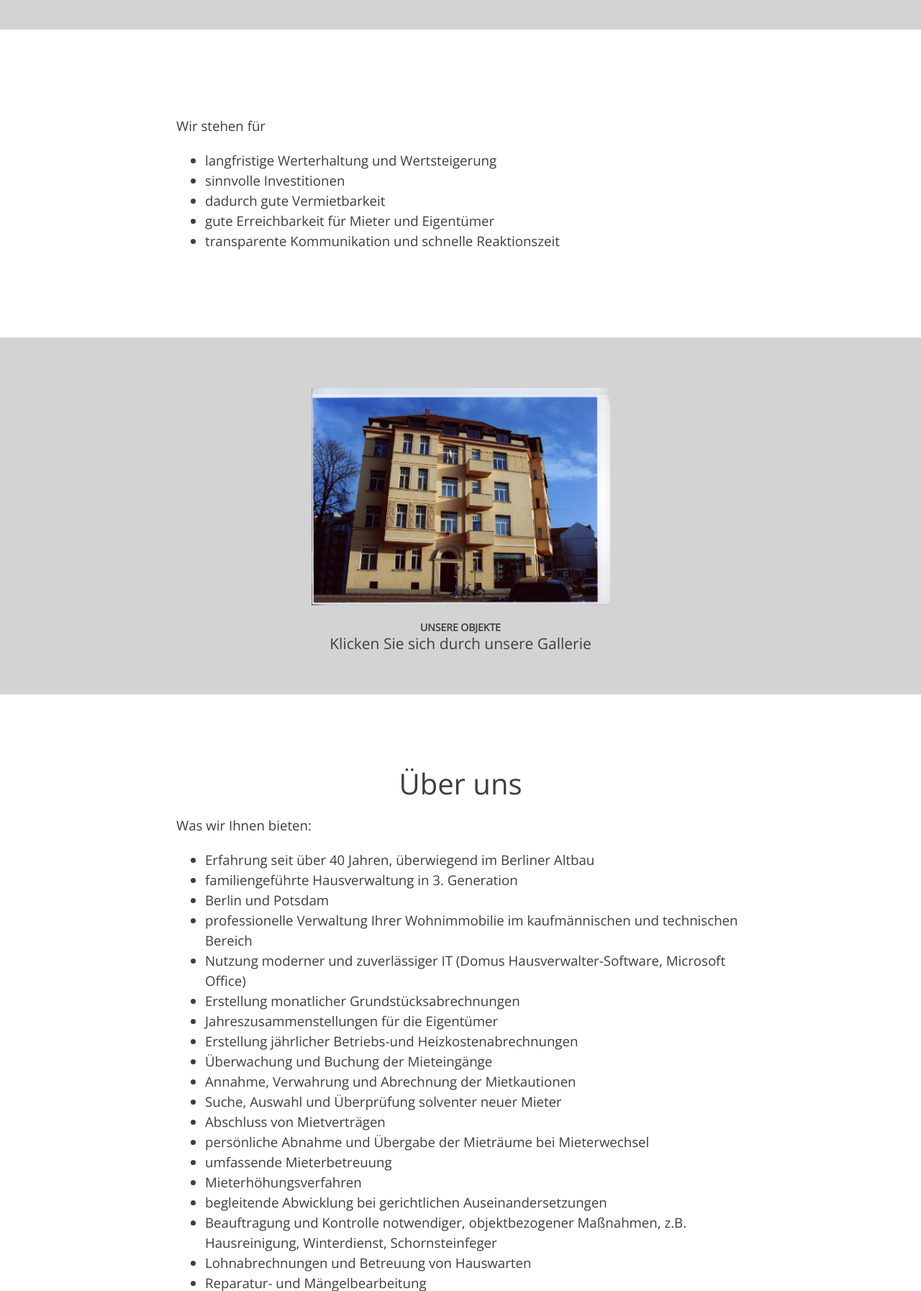
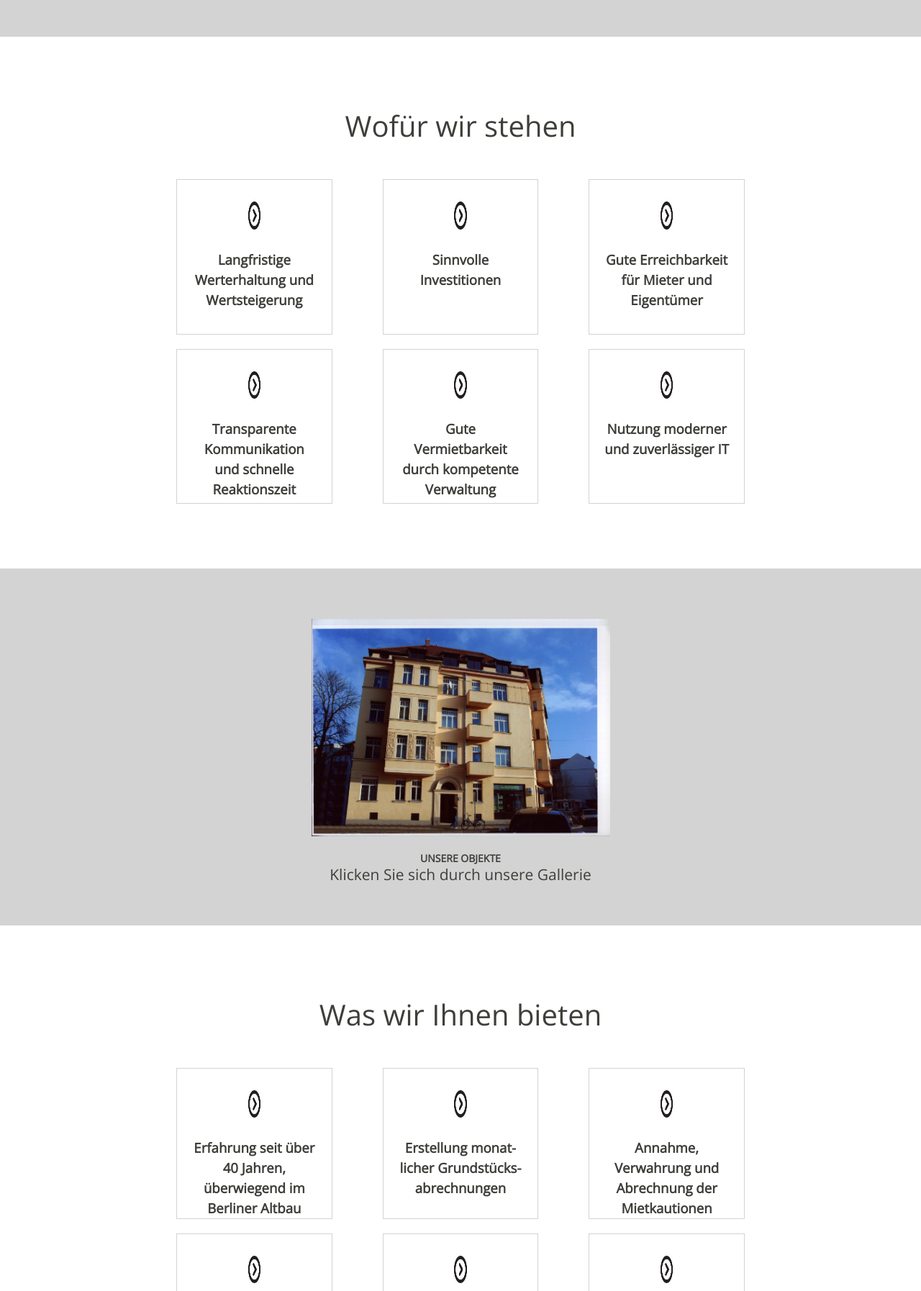
Before and after one commit to tlubitz/hv_lubitz, a Django app: page /hv_main/ in a window 1280 px wide. Shown: the part 748-2542 px from the top of the page at 72% size. Run offline with Django 3.2, Linux system fonts and the light colour scheme; some libraries are stand-ins or nearby versions.

Commit message:
adding images and constructing a prettier index; removing offers due to immoscout fuckups

```diff
--- a/hv_main/static/css/styles.css
+++ b/hv_main/static/css/styles.css
@@ -21,6 +21,7 @@ body {
 h1 {
     text-align:center;
     font-size: 30pt;
+    margin-bottom: 30px;
 }
 
 .subline {
@@ -227,6 +228,45 @@ img.hover-shadow {
   transition: 0.3s;
 }
 
+/* Image gallery used as lightbox (modal) END */
 
+.immo_iframe {
+    text-align:center;
+}
 
-/* Image gallery used as lightbox (modal) END */
+.stand_for {
+    font-weight:bold;
+    border:solid;
+    border-color:lightgrey;
+    border-width:1px;
+    padding:10px;
+    padding-left: 20px;
+    padding-right: 20px;
+    height:50%;
+    text-align:center;
+}
+
+.stand_for_small {
+    font-weight:bold;
+    border:solid;
+    border-color:lightgrey;
+    border-width:1px;
+    padding:10px;
+    padding-left: 20px;
+    padding-right: 20px;
+    height:14%;
+    text-align:center;
+    hyphens:  manual;
+}
+
+.bullet-point {
+    width:10%;
+    height:20%;
+    display:block;
+    margin:auto;
+    margin-top:20px;
+}
+
+.row {
+    margin-bottom: 30px;
+}
--- a/hv_main/templates/base_generic.html
+++ b/hv_main/templates/base_generic.html
@@ -4,13 +4,14 @@
   {% block title %}<title>Hausverwaltung Lubitz</title>{% endblock %}
   <meta charset="utf-8">
   <meta name="viewport" content="width=device-width, initial-scale=1">
+  {% load static %}
+  <link rel="shortcut icon" href="{% static 'hv_main/images/icon.png' %}">
 
   <link href="https://fonts.googleapis.com/css?family=Open+Sans" rel="stylesheet">
   <link rel="stylesheet" href="https://stackpath.bootstrapcdn.com/bootstrap/4.1.3/css/bootstrap.min.css" integrity="sha384-MCw98/SFnGE8fJT3GXwEOngsV7Zt27NXFoaoApmYm81iuXoPkFOJwJ8ERdknLPMO" crossorigin="anonymous">
   <link href="https://cdnjs.cloudflare.com/ajax/libs/normalize/8.0.0/normalize.min.css" rel="stylesheet">
 
   <!-- Add additional CSS in static files -->
-  {% load static %}
   <link rel="stylesheet" href="{% static 'css/sandstone_bootstrap.css' %}">
   <link rel="stylesheet" href="{% static 'css/styles.css' %}">
 </head>
@@ -30,9 +31,11 @@
 	    <li class="nav-item active">
               <a class="nav-link" href="index">Home <span class="sr-only">(current)</span></a>
 	    </li>
+	    <!--
 	    <li class="nav-item">
               <a class="nav-link" href="offers">Aktuelle Angebote</a>
 	    </li>
+	    -->
 	    <li class="nav-item">
               <a class="nav-link" href="contact">Kontakt</a>
 	    </li>
--- a/hv_main/templates/index.html
+++ b/hv_main/templates/index.html
@@ -31,14 +31,41 @@
 <div class="row tube_row">
   <div class="col-sm-2"></div>
   <div class="col-sm-8">
-    <p>Wir stehen für</p>
-    <ul>
-      <li>langfristige Werterhaltung und Wertsteigerung</li>
-      <li>sinnvolle Investitionen</li>
-      <li>dadurch gute Vermietbarkeit</li>
-      <li>gute Erreichbarkeit für Mieter und Eigentümer</li>
-      <li>transparente Kommunikation und schnelle Reaktionszeit</li>
-    </ul>
+    <h1>Wofür wir stehen</h1>
+
+    <div class="row">
+      <div class="col-sm-4">
+	<p class="stand_for">
+	  <img class="bullet-point" src="{% static 'hv_main/images/bp.png' %}"><br>
+	  Langfristige Werterhaltung und Wertsteigerung
+	</p>
+	<p class="stand_for">
+	  <img class="bullet-point" src="{% static 'hv_main/images/bp.png' %}"><br>
+	  Transparente Kommunikation und schnelle Reaktionszeit
+	</p>
+      </div>
+      <div class="col-sm-4">
+	<p class="stand_for">
+	  <img class="bullet-point" src="{% static 'hv_main/images/bp.png' %}"><br>
+	  Sinnvolle Investitionen
+	</p>
+	<p class="stand_for">
+	  <img class="bullet-point" src="{% static 'hv_main/images/bp.png' %}"><br>
+	  Gute Vermietbarkeit durch kompetente Verwaltung
+	</p>
+      </div>
+      <div class="col-sm-4">
+	<p class="stand_for">
+	  <img class="bullet-point" src="{% static 'hv_main/images/bp.png' %}"><br>
+	  Gute Erreichbarkeit für Mieter und Eigentümer
+	</p>
+	<p class="stand_for">
+	  <img class="bullet-point" src="{% static 'hv_main/images/bp.png' %}"><br>
+	  Nutzung moderner und zuverlässiger IT
+	</p>
+      </div>
+    </div>
+
   </div>
   <div class="col-sm-2"></div>
 </div>
@@ -154,33 +181,102 @@
 <div class="row tube_row">
   <div class="col-sm-2"></div>
   <div class="col-sm-8">
-    <h1>Über uns</h1>
-    <p>Was wir Ihnen bieten:</p>
-    <ul>
-      <li>Erfahrung seit über 40 Jahren, überwiegend im Berliner Altbau </li>
-      <li>familiengeführte Hausverwaltung in 3. Generation</li>
-      <li>Berlin und Potsdam</li>
-      <li>professionelle Verwaltung Ihrer Wohnimmobilie im kaufmännischen und technischen Bereich </li>
-      <li>Nutzung moderner und zuverlässiger IT (Domus Hausverwalter-Software, Microsoft Office)</li>
-      <li>Erstellung monatlicher Grundstücksabrechnungen </li>
-      <li>Jahreszusammenstellungen für die Eigentümer </li>
-      <li>Erstellung jährlicher Betriebs-und Heizkostenabrechnungen </li>
-      <li>Überwachung und Buchung der Mieteingänge </li>
-      <li>Annahme, Verwahrung und Abrechnung der Mietkautionen</li>
-      <li>Suche, Auswahl und Überprüfung solventer neuer Mieter</li>
-      <li>Abschluss von Mietverträgen </li>
-      <li>persönliche Abnahme und Übergabe der Mieträume bei Mieterwechsel </li>
-      <li>umfassende Mieterbetreuung </li>
-      <li>Mieterhöhungsverfahren</li>
-      <li>begleitende Abwicklung bei gerichtlichen Auseinandersetzungen  </li>
-      <li>Beauftragung und Kontrolle notwendiger, objektbezogener Maßnahmen, z.B. Hausreinigung, Winterdienst, Schornsteinfeger </li>
-      <li>Lohnabrechnungen und Betreuung von Hauswarten </li>
-      <li>Reparatur- und Mängelbearbeitung </li>
-      <li>Betreuung und Koordinierung von Modernisierungsmaßnahmen, z.B. Sanitär-Badumbau, Fußbodenarbeiten, Malerarbeiten, Fenster etc., in Absprache mit den Eigentümern</li>
-      <li>regelmäßige Zustandskontrolle des Grundbesitzes</li>
-      <li>Abwicklung von Schadensfällen mit Versicherungsgesellschaften </li>
-      <li>Kostenoptimierung aller anfallenden Versorgungsleistungen (Strom, Gas/Öl) </li>
-    </ul>
+    <h1>Was wir Ihnen bieten</h1>
+
+    <div class="row">
+      <div class="col-sm-4">
+	<p class="stand_for_small">
+	  <img class="bullet-point" src="{% static 'hv_main/images/bp.png' %}"><br>
+	  Erfahrung seit über 40 Jahren, überwiegend im Berliner Altbau
+	</p>
+	<p class="stand_for_small">
+	  <img class="bullet-point" src="{% static 'hv_main/images/bp.png' %}"><br>
+	  Familien&shy;geführte Haus&shy;verwaltung in 3. Generation
+	</p>
+	<p class="stand_for_small">
+	  <img class="bullet-point" src="{% static 'hv_main/images/bp.png' %}"><br>
+	  Berlin und Potsdam
+	</p>
+	<p class="stand_for_small">
+	  <img class="bullet-point" src="{% static 'hv_main/images/bp.png' %}"><br>
+	  Professionelle Verwaltung Ihrer Wohn&shy;immobilie im kauf&shy;männischen und tech&shy;nischen Bereich
+	</p>
+	<p class="stand_for_small">
+	  <img class="bullet-point" src="{% static 'hv_main/images/bp.png' %}"><br>
+	  Persönliche Abnahme und Übergabe der Mieträume bei Mieter&shy;wechsel
+	</p>
+	<p class="stand_for_small">
+	  <img class="bullet-point" src="{% static 'hv_main/images/bp.png' %}"><br>
+	  Umfassende Mieter&shy;betreuung
+	</p>
+	<p class="stand_for_small">
+	  <img class="bullet-point" src="{% static 'hv_main/images/bp.png' %}"><br>
+	  Beglei&shy;tende Abwicklung bei gericht&shy;lichen Auseinander&shy;setzungen
+	</p>
+      </div>
+
+      <div class="col-sm-4">
+	<p class="stand_for_small">
+	  <img class="bullet-point" src="{% static 'hv_main/images/bp.png' %}"><br>
+	  Erstellung monat&shy;licher Grundstücks&shy;abrechnungen
+	</p>
+	<p class="stand_for_small">
+	  <img class="bullet-point" src="{% static 'hv_main/images/bp.png' %}"><br>
+	  Jahres&shy;zusammenstellungen für die Eigentümer
+	</p>
+	<p class="stand_for_small">
+	  <img class="bullet-point" src="{% static 'hv_main/images/bp.png' %}"><br>
+	  Erstellung jähr&shy;licher Betriebs-und Heizkosten&shy;abrechnungen
+	</p>
+	<p class="stand_for_small">
+	  <img class="bullet-point" src="{% static 'hv_main/images/bp.png' %}"><br>
+	  Überwachung und Buchung der Mieteingänge
+	</p>
+	<p class="stand_for_small">
+	  <img class="bullet-point" src="{% static 'hv_main/images/bp.png' %}"><br>
+	  Miet&shy;erhöhungs&shy;verfahren
+	</p>
+	<p class="stand_for_small">
+	  <img class="bullet-point" src="{% static 'hv_main/images/bp.png' %}"><br>
+	  Beauf&shy;tragung und Kontrolle not&shy;wendiger, objekt&shy;bezogener Maßnahmen
+	</p>
+	<p class="stand_for_small">
+	  <img class="bullet-point" src="{% static 'hv_main/images/bp.png' %}"><br>
+	  Lohn&shy;abrechnungen und Betreuung von Hauswarten
+	</p>
+      </div>
+
+      <div class="col-sm-4">
+	<p class="stand_for_small">
+	  <img class="bullet-point" src="{% static 'hv_main/images/bp.png' %}"><br>
+	  Annahme, Verwahrung und Abrechnung der Miet&shy;kautionen
+	</p>
+	<p class="stand_for_small">
+	  <img class="bullet-point" src="{% static 'hv_main/images/bp.png' %}"><br>
+	  Suche, Auswahl und Über&shy;prüfung solventer neuer Mieter
+	</p>
+	<p class="stand_for_small">
+	  <img class="bullet-point" src="{% static 'hv_main/images/bp.png' %}"><br>
+	  Abschluss von Miet&shy;verträgen
+	</p>
+	<p class="stand_for_small">
+	  <img class="bullet-point" src="{% static 'hv_main/images/bp.png' %}"><br>
+	  Reparatur- und Mängel&shy;bearbeitung
+	</p>
+	<p class="stand_for_small">
+	  <img class="bullet-point" src="{% static 'hv_main/images/bp.png' %}"><br>
+	  Betreuung und Koordi&shy;nierung von Modernisierungs&shy;maßnahmen
+	</p>
+	<p class="stand_for_small">
+	  <img class="bullet-point" src="{% static 'hv_main/images/bp.png' %}"><br>
+	  Regel&shy;mäßige Zustands&shy;kontrolle des Grund&shy;besitzes
+	</p>
+	<p class="stand_for_small">
+	  <img class="bullet-point" src="{% static 'hv_main/images/bp.png' %}"><br>
+	  Abwick&shy;lung von Schadens&shy;fällen mit Versicherungs&shy;gesell&shy;schaften
+	</p>
+      </div>
+    </div>
   </div>
   <div class="col-sm-2"></div>
 </div>
```
Also changed, not shown: hv_main/templates/offers.html (+7 -6 lines), hv_main/static/hv_main/images/bp.png (added), hv_main/static/hv_main/images/icon.png (added), 1 other file.
